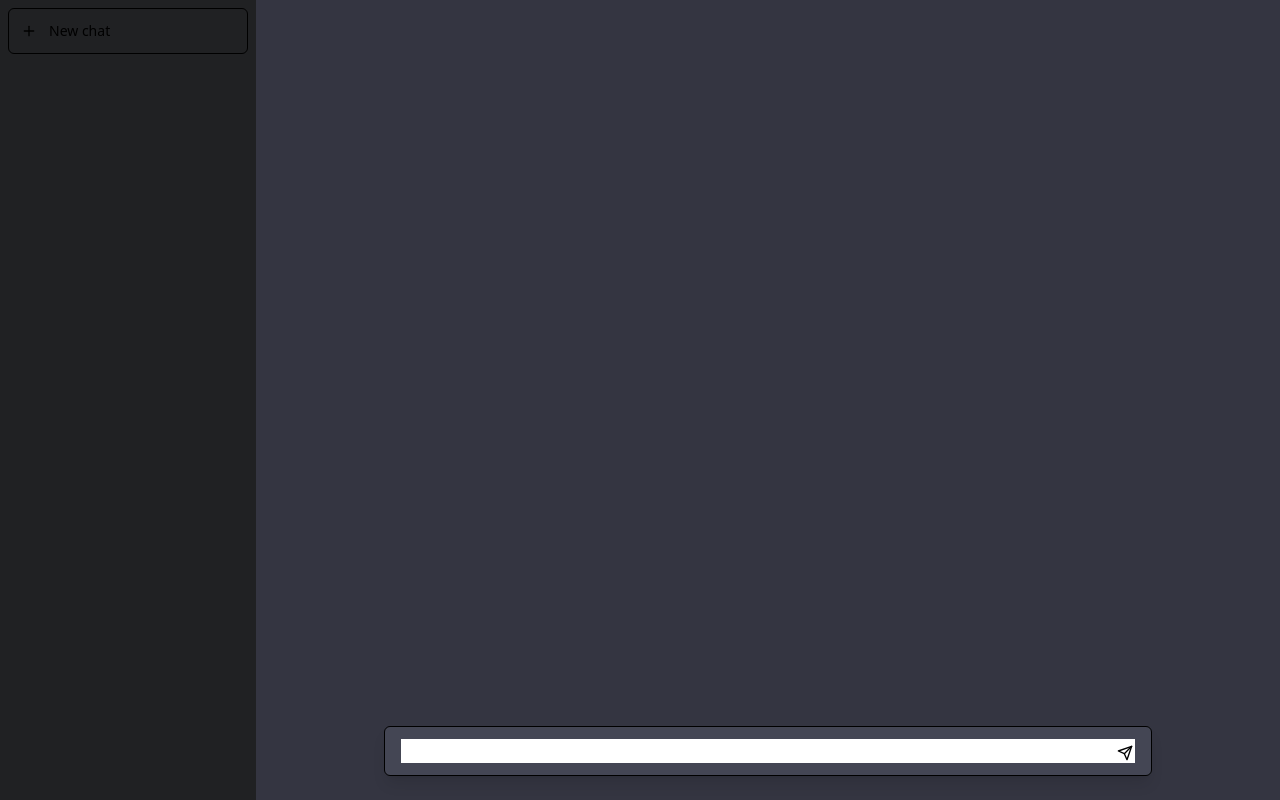
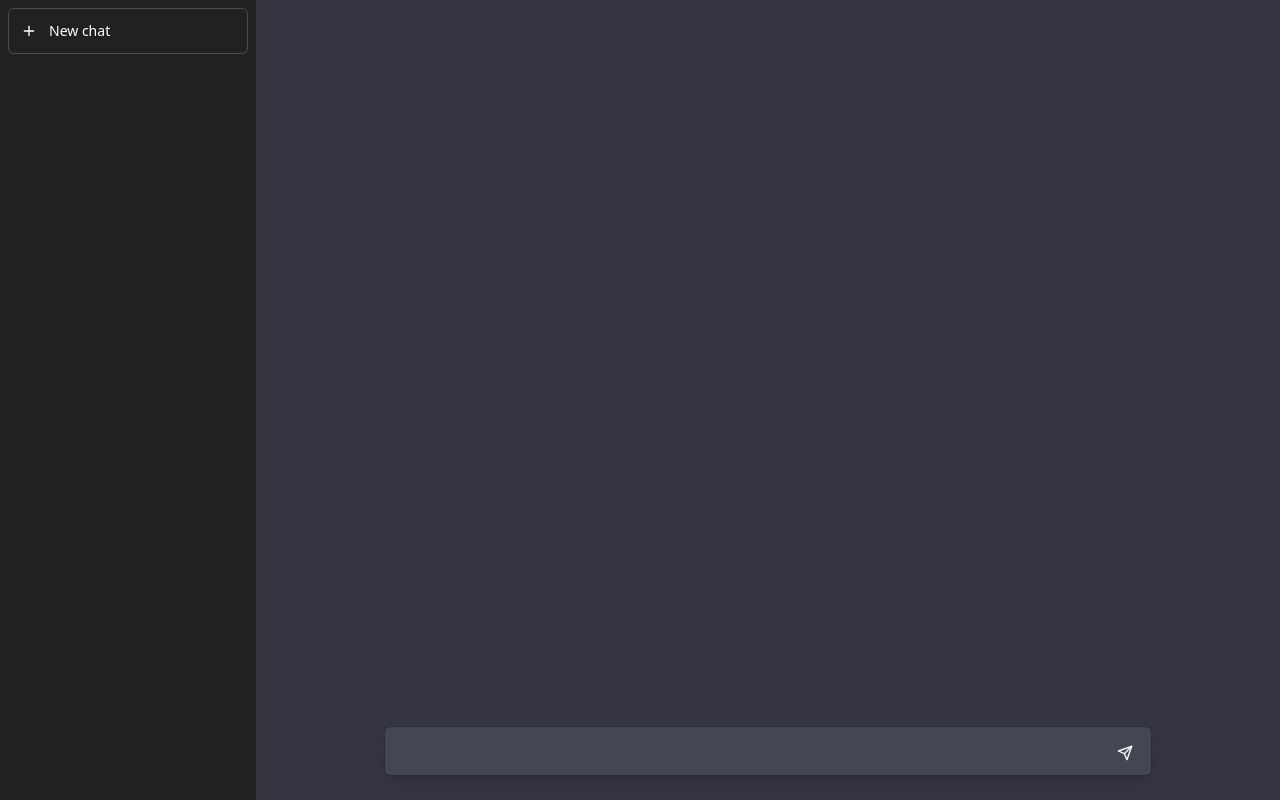
Before and after one commit to fra-zelada/clon-chat-gpt, a Next.js app: page / in a window 1280 px wide. Built offline with nearby package versions, Linux system fonts and the light colour scheme.

Commit message:
corrección en márgenes

```diff
--- a/package.json
+++ b/package.json
@@ -23,7 +23,7 @@
   },
   "devDependencies": {
     "autoprefixer": "^10.4.13",
-    "postcss": "^8.4.21",
+    "postcss-preset-env": "^8.0.1",
     "prettier": "^2.8.4",
     "standard": "^17.0.0",
     "tailwindcss": "^3.2.6"
--- a/postcss.config.js
+++ b/postcss.config.js
@@ -1,6 +1,6 @@
 module.exports = {
-  plugins: {
-    tailwindcss: {},
-    autoprefixer: {}
-  }
+  plugins: [
+    'tailwindcss',
+    'postcss-preset-env'
+  ]
 }
--- a/src/pages/index.tsx
+++ b/src/pages/index.tsx
@@ -2,7 +2,14 @@ import { Avatar } from '@/components/Avatar'
 import { ChatGPTLogo, PlusIcon, SendIcon } from '@/components/Icons'
 import { TypingEffect } from '@/components/TypingEffect'
 import Head from 'next/head'
-import { FC, FormEvent, PropsWithChildren, useRef, KeyboardEvent } from 'react'
+import {
+  FC,
+  FormEvent,
+  PropsWithChildren,
+  useRef,
+  KeyboardEvent,
+  useEffect
+} from 'react'
 import { useMessageStore } from '../store/messages'
 
 const Layout: FC<PropsWithChildren> = ({ children }) => {
@@ -21,7 +28,7 @@ const Layout: FC<PropsWithChildren> = ({ children }) => {
 
 const Aside = () => {
   return (
-    <aside className='bg-gptdarkgray fixed flex w-64 h-screen flex-col'>
+    <aside className='bg-gptdarkgray fixed flex w-64 h-screen flex-col z-10'>
       <nav className='flex flex-col flex-1 h-full p-2 space-y-1'>
         <button className='flex py-3 px-3 items-center gap-3 rounded-md hover:bg-gray-500/10 transition-colors duration-200 text-white cursor-pointer text-sm mb-2 flex-shrink-0 border border-white/20'>
           <PlusIcon />
@@ -83,6 +90,7 @@ export const ChatForm = () => {
 
   const handleChange = () => {
     const el = textAreaRef.current
+    el!.style.height = '0px'
     const scrollHeight = el?.scrollHeight
     el!.style.height = scrollHeight + 'px'
   }
@@ -95,7 +103,7 @@ export const ChatForm = () => {
   }
 
   return (
-    <section className='absolute bottom-0 w-full left-0  right-0 ml-32'>
+    <section className=' mt-auto w-full bg-gptgray'>
       <form
         onSubmit={handleSubmit}
         className='flex flex-row max-w-3xl pt-6 m-auto mb-6 '
@@ -127,6 +135,13 @@ export const ChatForm = () => {
 
 const Chat = () => {
   const messages = useMessageStore((state) => state.messages)
+  const dummy = useRef<HTMLHeadingElement>(null)
+
+  useEffect(() => {
+    if (dummy.current !== null) {
+      dummy.current!.scrollIntoView({ behavior: 'smooth' })
+    }
+  }, [messages])
 
   return (
     <div className='flex flex-col h-full flex-1 pl-64'>
@@ -134,6 +149,8 @@ const Chat = () => {
         {messages.map(({ id, ia, message }) => (
           <Message key={id} ia={ia} message={message} />
         ))}
+
+        <p ref={dummy} />
       </main>
       <ChatForm />
     </div>
--- a/src/store/messages.ts
+++ b/src/store/messages.ts
@@ -13,16 +13,19 @@ interface IMessage {
 
 export const useMessageStore = create<IMessage>((set, get) => (
   {
-    // messages: [{ id: 1, ia: false, message: 'Mi pregunta' },
-    //   {
-    //     id: 2,
-    //     ia: true,
-    //     message:
-    //     'Lorem ipsum dolor sit, amet consectetur adipisicing elit. Corrupti ullam tempora nobis voluptates eos quam dolor, ducimus delectus cum excepturi! Eveniet quas iusto voluptatum, amet deleniti incidunt quasi eum provident dignissimos nihil vero consequuntur rerum quia aperiam, aliquam modi inventore, a rem sed illum? Asperiores, ratione. Magni, expedita cupiditate! Minima?'
-    //   }],
-    messages: [],
+
+    messages: [
+      // { id: Date.now() + Math.random(), ia: false, message: 'Mi pregunta' },
+      // {
+      //   id: Date.now() + Math.random(),
+      //   ia: true,
+      //   message:
+      //   'Lorem ipsum dolor sit, amet consectetur adipisicing elit. Corrupti ullam tempora nobis voluptates eos quam dolor, ducimus delectus cum excepturi! Eveniet quas iusto voluptatum, amet deleniti incidunt quasi eum provident dignissimos nihil vero consequuntur rerum quia aperiam, aliquam modi inventore, a rem sed illum? Asperiores, ratione. Magni, expedita cupiditate! Minima?'
+      // }
+    ],
+    // messages: [],
     sendPrompt: async (prompt: string) => {
-      const messageIAId = get().messages.length + 1
+      const messageIAId = get().messages.length + 2
 
       set((state) => ({
 
--- a/tailwind.config.js
+++ b/tailwind.config.js
@@ -10,14 +10,15 @@ module.exports = {
         blink: {
           to: { visibility: 'hidden' }
         }
+      },
+      colors: {
+        gptlogo: '#10a37f',
+        gptdarkgray: '#202123',
+        gptgray: '#343541',
+        gptlightgray: '#444654'
       }
-    },
-    colors: {
-      gptlogo: '#10a37f',
-      gptdarkgray: '#202123',
-      gptgray: '#343541',
-      gptlightgray: '#444654'
     }
+
   },
   plugins: []
 }
```
Also changed, not shown: 1 other file (tests, documents, lock files or other folders).
